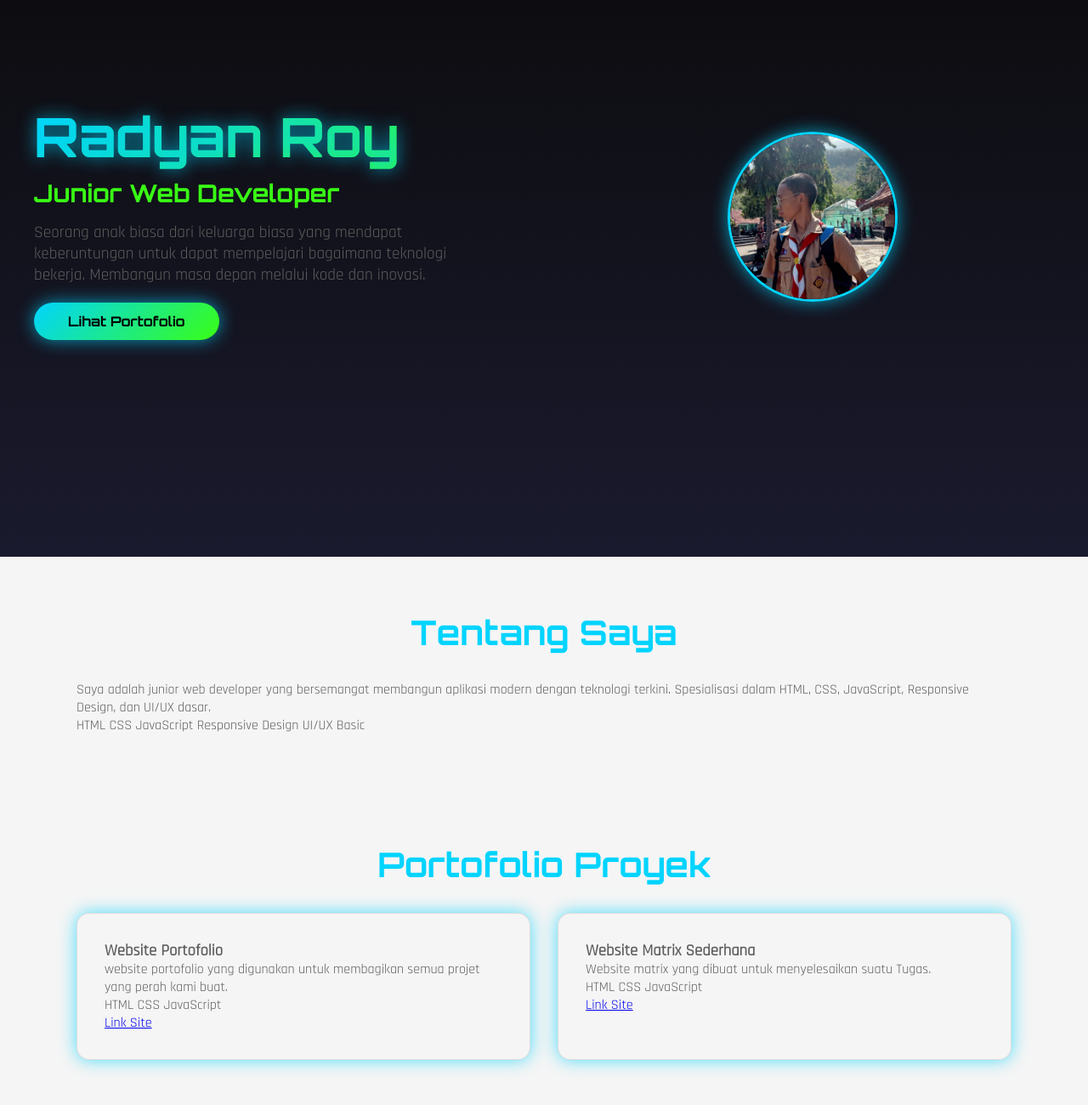
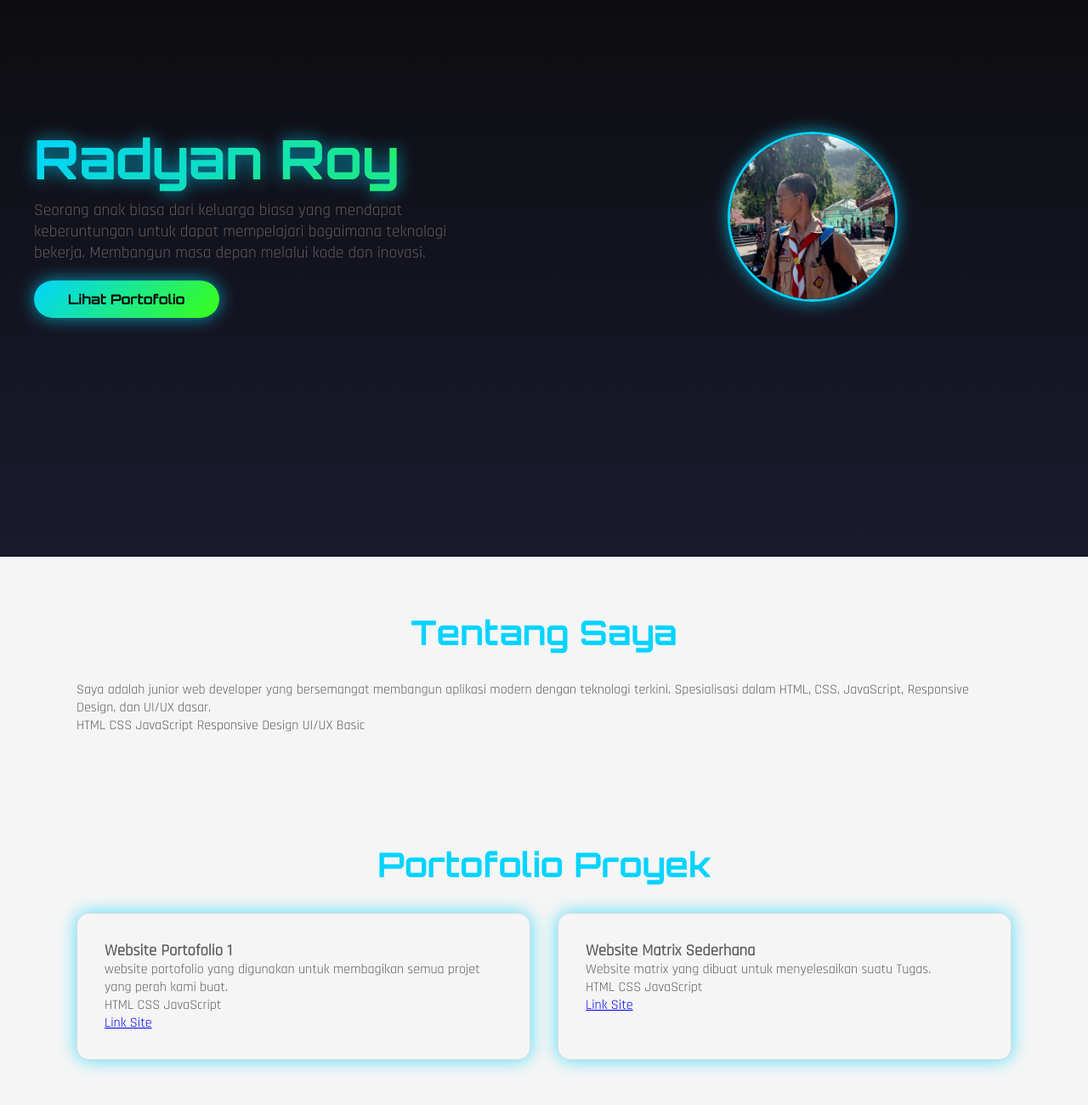
Before and after one commit to MineProyek/portofolios, a plain HTML site: page index.html in a window 1280 px wide. Shown: the part 228-1528 px from the top of the page at 85% size. Drawn offline with nearby package versions, Linux system fonts and the light colour scheme.

Commit message:
test commit

```diff
--- a/index.html
+++ b/index.html
@@ -58,7 +58,6 @@
       <div class="hero-container container">
         <div class="hero-content">
           <h1 class="hero-title">Radyan Roy</h1>
-          <h2 class="hero-subtitle">Junior Web Developer</h2>
           <p class="hero-description">
             Seorang anak biasa dari keluarga biasa yang mendapat keberuntungan
             untuk dapat mempelajari bagaimana teknologi bekerja. Membangun masa
@@ -100,7 +99,7 @@
         <div class="portfolio-grid">
           <!-- Project cards -->
           <div class="portfolio-card">
-            <h3><strong>Website Portofolio</strong></h3>
+            <h3><strong>Website Portofolio 1</strong></h3>
             <p>
               website portofolio yang digunakan untuk membagikan semua projet
               yang perah kami buat.
```
Also changed, not shown: img/matrix_project.png (added).
